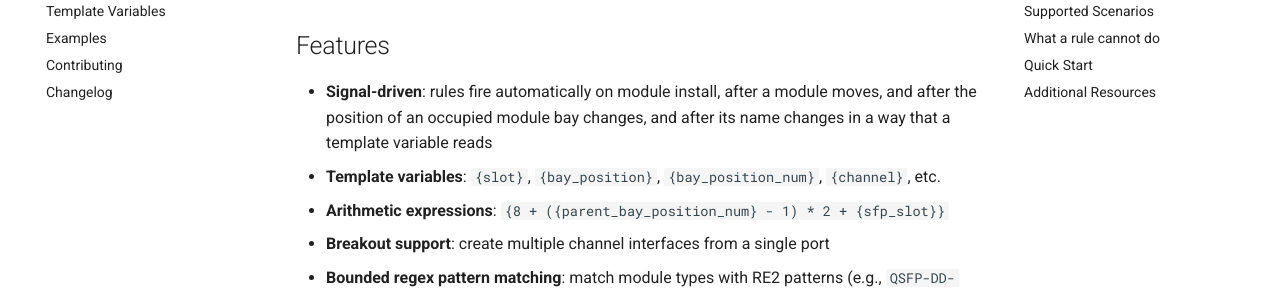
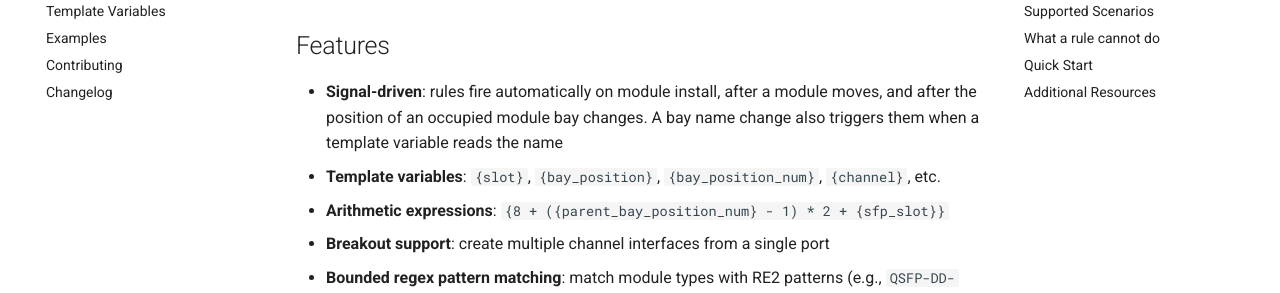
Before and after one commit to marcinpsk/netbox-InterfaceNameRules-plugin, an MkDocs documentation site: the page built from docs/index.md, in a window 1280 px wide and 900 px high, scrolled down 349 px. Shown: the part 178-471 px from the top of the window. Built offline with MkDocs 1.6.1 and Material for MkDocs 9.7.7, drawn with Linux system fonts in a browser that asks for light colours; comment, search, counter and statistics services are not loaded.

Commit message:
docs: split the Signal-driven feature line into short sentences
The feature line in README.md and docs/index.md joined three clauses
with "and". It now names the bay name trigger in its own sentence,
with the condition that a template variable reads the name.

```diff
--- a/docs/index.md
+++ b/docs/index.md
@@ -15,7 +15,7 @@ automatically apply renaming rules based on configurable templates.
 
 ## Features
 
-- **Signal-driven**: rules fire automatically on module install, after a module moves, and after the position of an occupied module bay changes, and after its name changes in a way that a template variable reads
+- **Signal-driven**: rules fire automatically on module install, after a module moves, and after the position of an occupied module bay changes. A bay name change also triggers them when a template variable reads the name
 - **Template variables**: `{slot}`, `{bay_position}`, `{bay_position_num}`, `{channel}`, etc.
 - **Arithmetic expressions**: `{8 + ({parent_bay_position_num} - 1) * 2 + {sfp_slot}}`
 - **Breakout support**: create multiple channel interfaces from a single port
```
Also changed, not shown: README.md (+1 -1 lines), 1 other file.
